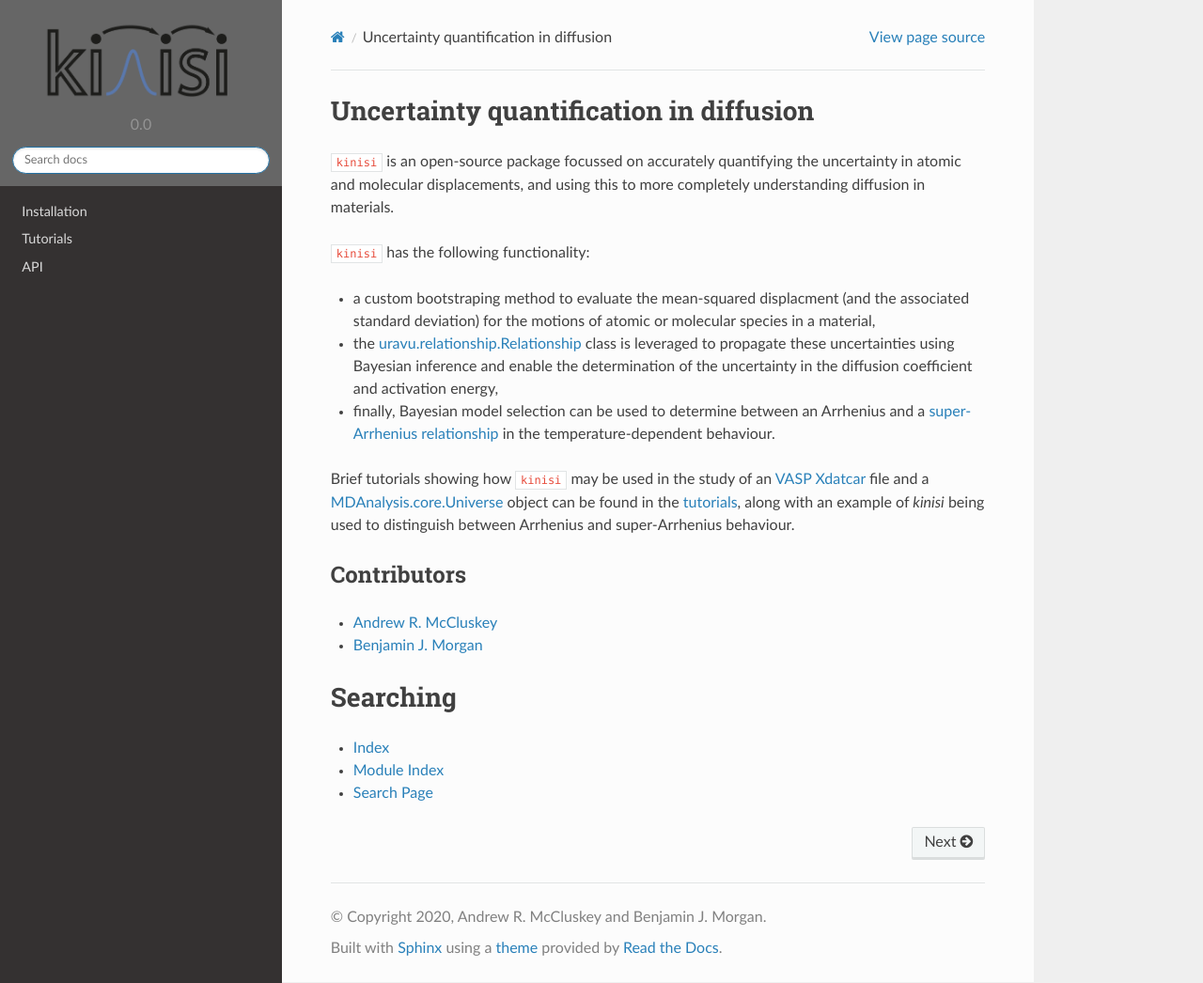
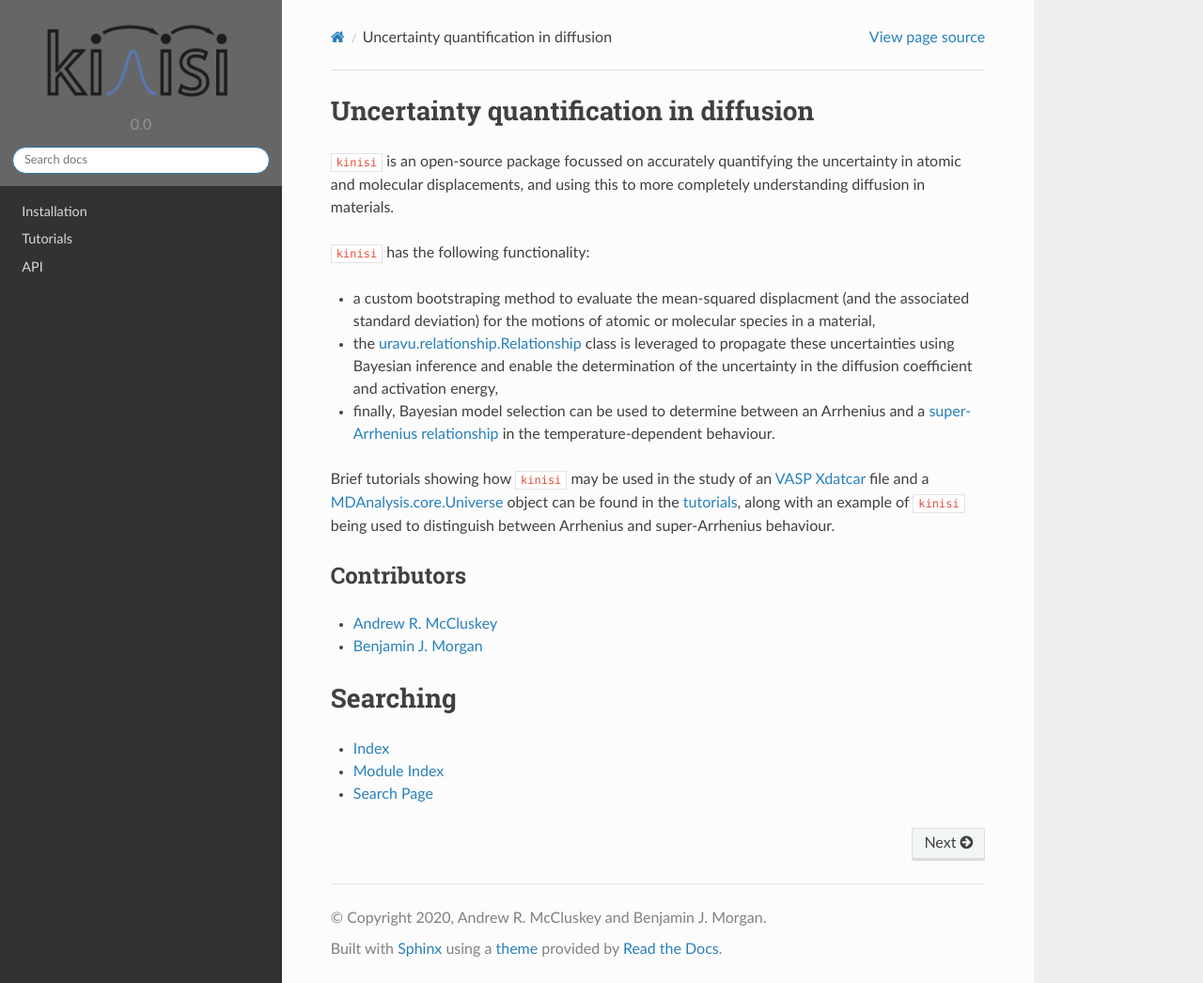
Before and after one commit to bjmorgan/kinisi, a Sphinx documentation site: the page built from docs/source/index.rst, in a window 1280 px wide and 1046 px high. Shown: the whole window at 94% size. Built offline with Sphinx 7.4.7 and the Read the Docs theme 2.0.0, drawn with Linux system fonts in a browser that asks for light colours; formulas are drawn with MathJax 3; pages that are not in the unit, such as notebooks, are missing from menus.

Commit message:
fix formatting

```diff
--- a/docs/source/index.rst
+++ b/docs/source/index.rst
@@ -14,7 +14,7 @@ Uncertainty quantification in diffusion
 - the `uravu.relationship.Relationship`_ class is leveraged to propagate these uncertainties using Bayesian inference and enable the determination of the uncertainty in the diffusion coefficient and activation energy,
 - finally, Bayesian model selection can be used to determine between an Arrhenius and a `super-Arrhenius relationship`_ in the temperature-dependent behaviour.
 
-Brief tutorials showing how ``kinisi`` may be used in the study of an `VASP Xdatcar`_ file and a `MDAnalysis.core.Universe`_ object can be found in the `tutorials`_, along with an example of `kinisi` being used to distinguish between Arrhenius and super-Arrhenius behaviour.
+Brief tutorials showing how ``kinisi`` may be used in the study of an `VASP Xdatcar`_ file and a `MDAnalysis.core.Universe`_ object can be found in the `tutorials`_, along with an example of ``kinisi`` being used to distinguish between Arrhenius and super-Arrhenius behaviour.
 
 
 Contributors
```
